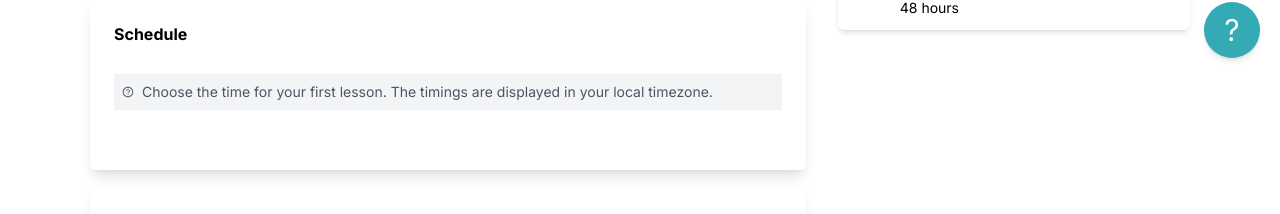
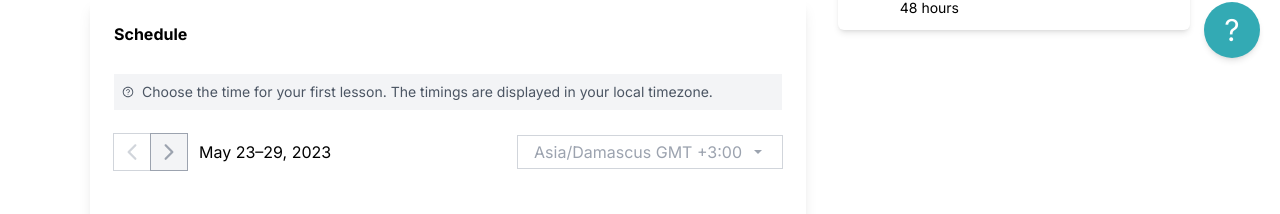
Before and after one commit to mdfaizanahmed786/preply-website, a Next.js app: page / in a window 1280 px wide. Shown: the part 722-936 px from the top of the page. Built offline with nearby package versions, Linux system fonts and the light colour scheme.

Commit message:
ui: added schedule section v2

```diff
--- a/components/MainBody/Schedule/Schedule.tsx
+++ b/components/MainBody/Schedule/Schedule.tsx
@@ -1,5 +1,10 @@
 import React from "react";
 import { AiOutlineQuestionCircle } from "react-icons/ai";
+import {
+  IoIosArrowBack,
+  IoIosArrowForward,
+  IoMdArrowDropdown,
+} from "react-icons/io";
 
 interface Schedule {}
 
@@ -9,7 +14,7 @@ const Schedule: React.FC<Schedule> = () => {
       <div>
         <p className="font-bold">Schedule</p>
       </div>
-      <div className="flex flex-col gap-3">
+      <div className="flex flex-col gap-6">
         <div className="bg-gray-100 p-2 flex gap-2 items-center">
           <AiOutlineQuestionCircle className="h-3 w-3 text-gray-600" />
           <p className="text-gray-600 text-sm">
@@ -17,7 +22,27 @@ const Schedule: React.FC<Schedule> = () => {
             your local timezone.
           </p>
         </div>
-        <div></div>
+
+        <div className="flex items-center ">
+          <div className="flex items-center gap-3 flex-1">
+            <div className="flex items-center gap-[1px]">
+              <div className="flex h-9 w-9 items-center justify-center shrink-0 grow-0  ring-1 ring-gray-300">
+                <IoIosArrowBack className="h-6 w-6 text-gray-300 cursor-not-allowed" />
+              </div>
+              <div className="h-9 w-9 flex items-center justify-center shrink-0 grow-0 bg-gray-100 ring-1 ring-gray-400">
+                <IoIosArrowForward className="text-gray-400 h-6 w-6 hover:text-primary cursor-pointer" />
+              </div>
+            </div>
+            <div>May 23–29, 2023</div>
+          </div>
+
+
+            <div className="flex ring-gray-300 px-4 cursor-pointer py-1 ring-1 items-center gap-2">
+              <p className="flex-1 text-gray-400">Asia/Damascus GMT +3:00</p>
+              <IoMdArrowDropdown className="text-gray-400 h-4 w-4" />
+            </div>
+
+        </div>
         <div></div>
         <div></div>
       </div>
```
